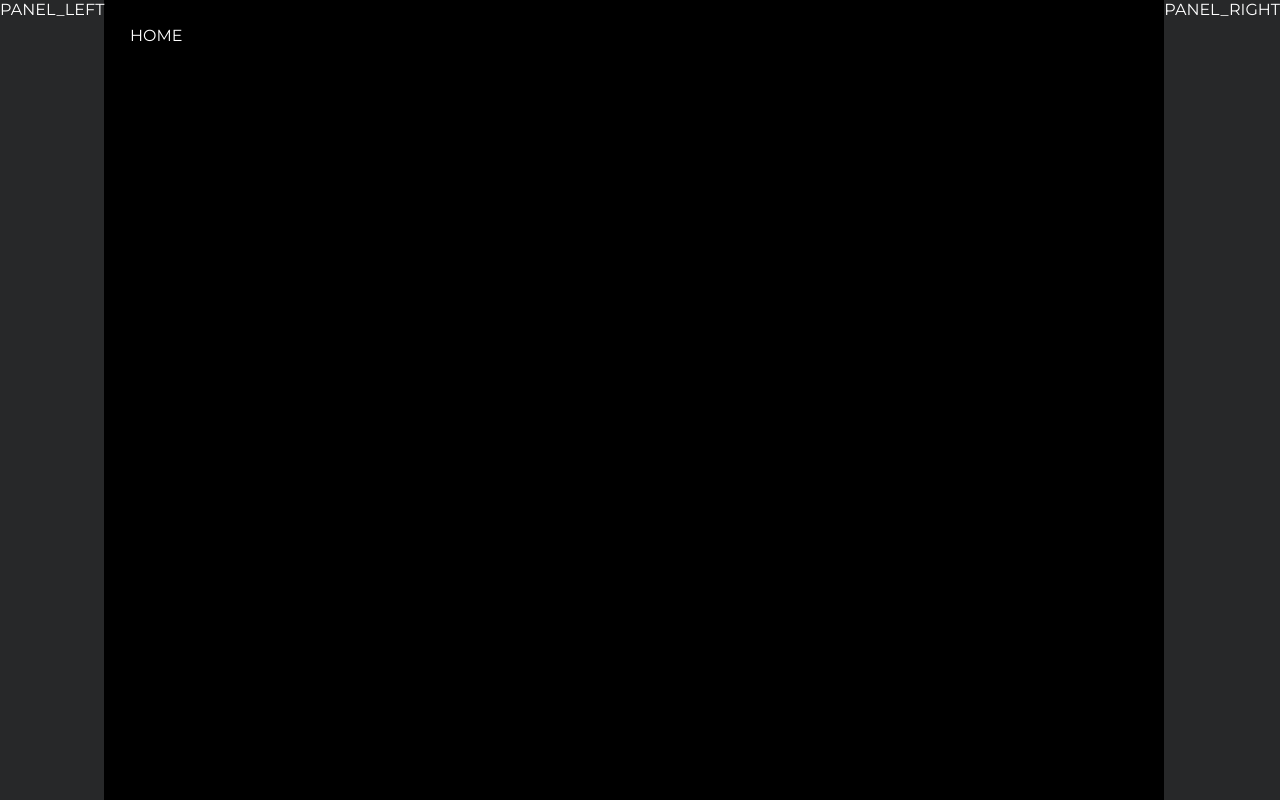
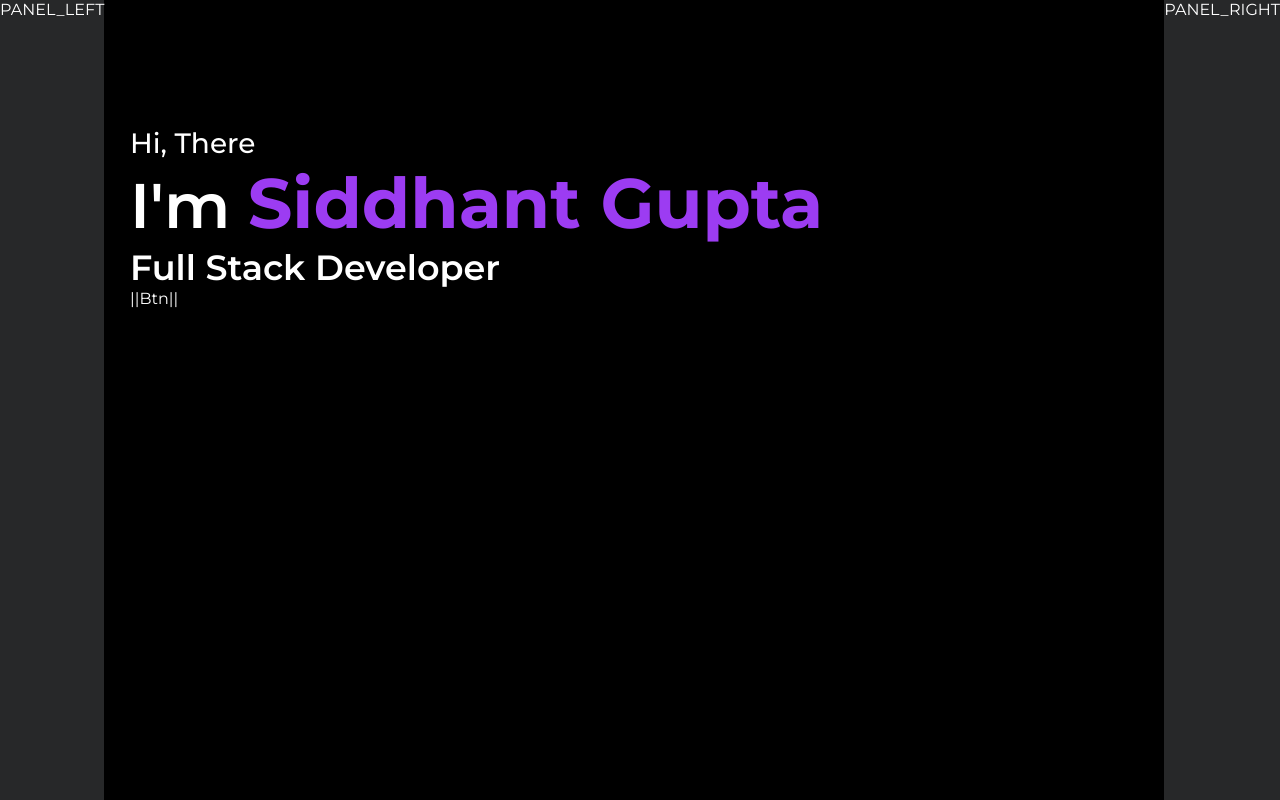
Before and after one commit to siddhantguptain/sg_v3, a React (Create React App) app: page / in a window 1280 px wide. Shown: the top 800 px of the page. Built offline with nearby package versions, Linux system fonts and the light colour scheme.

Commit message:
Updated the Home TEXT

```diff
--- a/src/components/Home/Home.js
+++ b/src/components/Home/Home.js
@@ -1,9 +1,13 @@
 import React from 'react';
 import style from "./Home.module.css";
+import HOME_TEXT from "./HomeText/HomeText.js";
+
 const HOME  = () =>{
     return(
         <div className={style.container}>
-            HOME
+          <div className={style.HomeTEXTcontainer}>
+              <HOME_TEXT/>
+          </div>
         </div>
     );
 }
--- a/src/components/Home/Home.module.css
+++ b/src/components/Home/Home.module.css
@@ -1,3 +1,6 @@
 .container{
     min-height: 110Vh;
 }
+.HomeTEXTcontainer{
+    margin: 10% 0;
+}
--- /dev/null
+++ b/src/components/Home/HomeText/HomeText.js
@@ -0,0 +1,21 @@
+import React from 'react';
+import style from "./HomeText.module.css";
+const HOME_TEXT  = () =>{
+    return(
+        <div className={style.container}>
+            <div className={style.subText}>
+                Hi, There
+            </div>
+            <div className={style.text}>
+                I'm <span className={style.name}>Siddhant Gupta</span>
+            </div>
+            <div className={style.para}>
+                Full Stack Developer
+            </div>
+            <div className={style.resumeBtn}>
+                ||Btn||
+            </div>
+        </div>
+    );
+}
+export default HOME_TEXT;
--- /dev/null
+++ b/src/components/Home/HomeText/HomeText.module.css
@@ -0,0 +1,20 @@
+.container{
+  justify-content: space-between;
+}
+.subText{
+    font-size: 28px;
+    font-weight: 500;
+}
+.name{
+    color: #9c3cf2;
+    font-size: 70px;
+    font-weight: 700;
+}
+.text{
+    font-size: 63px;
+    font-weight: 600;
+}
+.para{
+    font-size: 35px;
+    font-weight: 600;
+}
```
